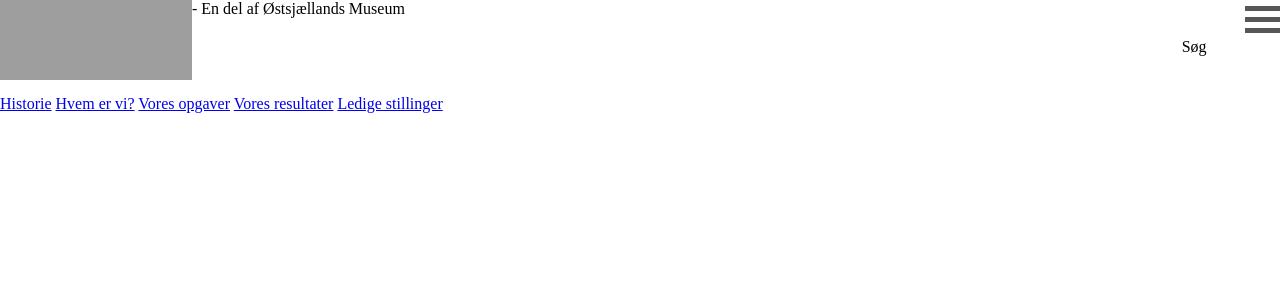
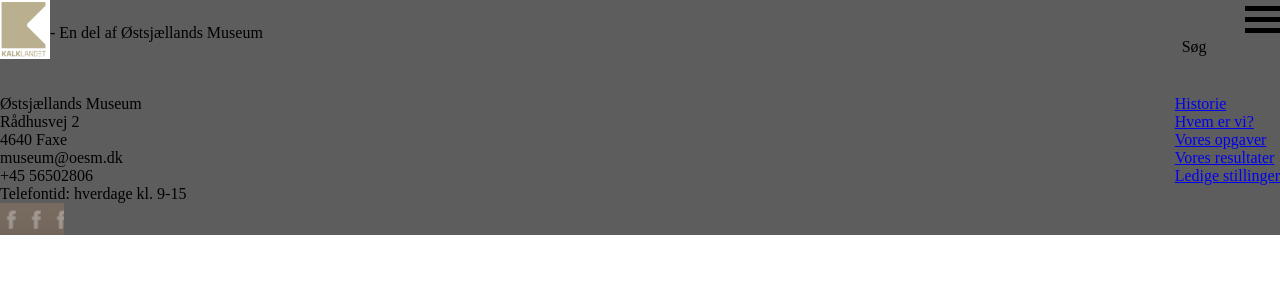
Before and after one commit to astr1770/Kalklandet, a PHP site: page / in a window 1280 px wide. Shown: the top 300 px of the page. Run offline with PHP 8.4, Linux system fonts and the light colour scheme; grey boxes are pictures that could not be loaded.

Commit message:
med footer

```diff
--- a/index.html
+++ b/index.html
@@ -37,14 +37,19 @@
 
 
 
-
     <Footer>
         <div class="kontakt">
-            <div></div>
+            <div>Østsjællands Museum <br>
+                Rådhusvej 2 <br>
+                4640 Faxe <br>
+                museum@oesm.dk <br>
+                +45 56502806 <br>
+                Telefontid: hverdage kl. 9-15
+            </div>
             <div class="facebook"></div>
             <div class="instagram"></div>
         </div>
-        <div id="om os">
+        <div id="om_os">
             <a href="historie">Historie</a>
             <a href="hvem er vi">Hvem er vi?</a>
             <a href="vores opgaver">Vores opgaver</a>
@@ -74,7 +79,6 @@
             document.querySelector(".burgermenu").classList.toggle("change");
             document.querySelector(".burgermenu").addEventListener("click", showStart);
         }
-
     </script>
 </body>
 
--- a/style.css
+++ b/style.css
@@ -5,13 +5,18 @@
 
 .logo {
     background-image: url(pics/logo.png);
-    width: 15vw;
+    width: 50px;
     height: 10vh;
     background-size: contain;
+    background-repeat: no-repeat;
 }
 
 .left {
     display: flex;
+}
+
+.tagline {
+    margin-top: 3vh;
 }
 
 .rigth {
@@ -21,14 +26,34 @@
 header {
     display: flex;
     justify-content: space-between;
+    background-color: #5d5d5d;
 }
 
 .search {
     padding: 3vw;
     border-color: black;
     border: 1px;
+
 }
 
+footer {
+    background-color: #5d5d5d;
+    display: flex;
+    justify-content: space-between;
+}
+
+#om_os {
+    display: flex;
+    flex-direction: column;
+
+}
+
+.facebook {
+    background-image: url(pics/facebook.png);
+    width: 5vw;
+    height: 4vh;
+    background-size: contain;
+}
 
 
 /*-------brugermenu--------*/
@@ -44,7 +69,7 @@ header {
     flex-wrap: wrap;
     width: 35px;
     height: 5px;
-    background-color: #575757;
+    background-color: #000000;
     margin: 6px 0;
     transition: 0.4s;
 
```
Also changed, not shown: pics/facebook.png (added), pics/logo.png (added).
